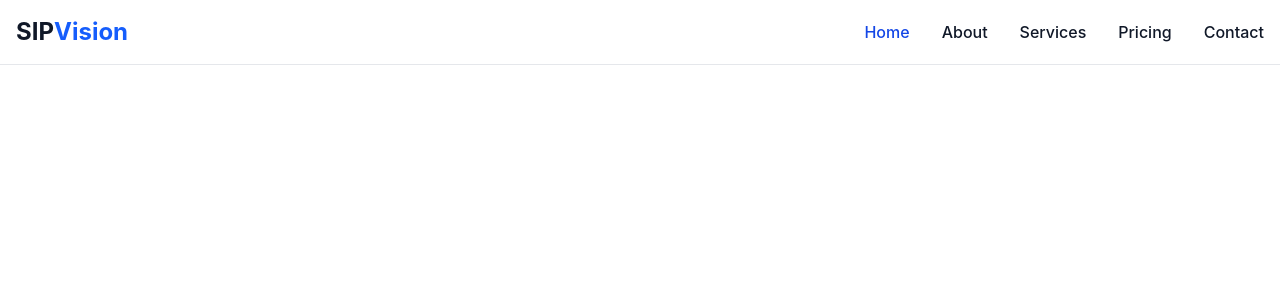
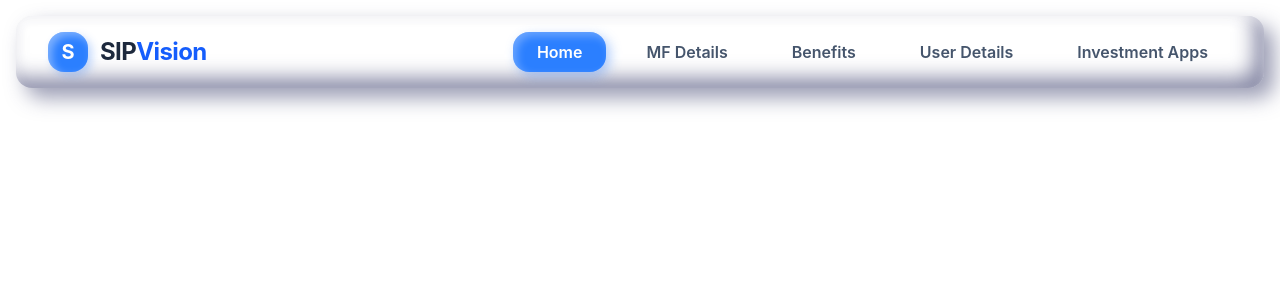
Before and after one commit to Codomania-Legends/SIPVision, a React (Vite) app: page /navbar in a window 1280 px wide. Shown: the top 300 px of the page. Built offline with nearby package versions, Linux system fonts and the light colour scheme.

Commit message:
adding Navbar

```diff
--- a/src/Components/Navbar/Navbar.jsx
+++ b/src/Components/Navbar/Navbar.jsx
@@ -3,12 +3,18 @@ import React, { useState } from 'react';
 function Navbar() {
   const [isOpen, setIsOpen] = useState(false);
 
+
   return (
-    <nav className="fixed w-full z-20 top-0 start-0 border-b border-gray-200 bg-white dark:bg-gray-900 dark:border-gray-600">
-      <div className="max-w-screen-xl flex flex-wrap items-center justify-between mx-auto p-4">
+    <div className="fixed w-full z-20 top-4 px-4">
+      <nav className={`max-w-screen-xl mx-auto p-4 small-box-shadow rounded-2xl`}>
+        <div className="flex flex-wrap items-center justify-between mx-auto px-4">
+
           {/* Logo Section */}
-        <a href="/" className="flex items-center space-x-3 rtl:space-x-reverse">
-          <span className="self-center text-2xl font-bold whitespace-nowrap text-gray-900 dark:text-white">
+          <a href="/" className="flex items-center space-x-3 group">
+            <div className="w-10 h-10 bg-blue-500 rounded-2xl flex items-center justify-center shadow-[inset_4px_4px_8px_rgba(255,255,255,0.4),4px_4px_8px_rgba(59,130,246,0.3)]">
+               <span className="text-white font-bold text-xl">S</span>
+            </div>
+            <span className="self-center text-2xl font-bold tracking-tight text-slate-800">
               SIP<span className="text-blue-600">Vision</span>
             </span>
           </a>
@@ -16,39 +22,33 @@ function Navbar() {
           {/* Mobile Menu Button */}
           <button
             onClick={() => setIsOpen(!isOpen)}
-          type="button"
-          className="inline-flex items-center p-2 w-10 h-10 justify-center text-sm text-gray-500 rounded-lg md:hidden hover:bg-gray-100 focus:outline-none focus:ring-2 focus:ring-gray-200 dark:text-gray-400 dark:hover:bg-gray-700 dark:focus:ring-gray-600"
-          aria-controls="navbar-default"
-          aria-expanded={isOpen}
+            className={`md:hidden p-2 rounded-xl border border-white/40 shadow-[inset_2px_2px_4px_rgba(255,255,255,1),2px_2px_4px_rgba(0,0,0,0.1)] active:shadow-inner transition-all`}
           >
-          <span className="sr-only">Open main menu</span>
-          <svg className="w-5 h-5" aria-hidden="true" xmlns="http://www.w3.org/2000/svg" fill="none" viewBox="0 0 17 14">
-            <path stroke="currentColor" strokeLinecap="round" strokeLinejoin="round" strokeWidth="2" d="M1 1h15M1 7h15M1 13h15"/>
+            <svg className="w-6 h-6 text-slate-600" fill="none" stroke="currentColor" viewBox="0 0 24 24">
+              <path strokeLinecap="round" strokeLinejoin="round" strokeWidth="2" d={isOpen ? "M6 18L18 6M6 6l12 12" : "M4 6h16M4 12h16M4 18h16"} />
             </svg>
           </button>
 
           {/* Navigation Links */}
-        <div className={`${isOpen ? 'block' : 'hidden'} w-full md:block md:w-auto`} id="navbar-default">
-          <ul className="font-medium flex flex-col p-4 md:p-0 mt-4 border border-gray-100 rounded-lg bg-gray-50 md:flex-row md:space-x-8 rtl:space-x-reverse md:mt-0 md:border-0 md:bg-white dark:bg-gray-800 md:dark:bg-gray-900 dark:border-gray-700">
+          <div className={`${isOpen ? 'block' : 'hidden'} w-full md:block md:w-auto mt-4 md:mt-0`}>
+            <ul className="flex flex-col md:flex-row md:space-x-4 space-y-2 md:space-y-0 font-semibold text-slate-600">
               <li>
-              <a href="#" className="block py-2 px-3 text-white bg-blue-700 rounded md:bg-transparent md:text-blue-700 md:p-0 dark:text-white md:dark:text-blue-500" aria-current="page">Home</a>
+                <a href="#" className="block py-2 px-6 rounded-2xl bg-blue-500 text-white shadow-[inset_4px_4px_8px_rgba(255,255,255,0.3),4px_4px_12px_rgba(59,130,246,0.4)] hover:scale-105 transition-transform">
+                  Home
+                </a>
               </li>
-            <li>
-              <a href="#" className="block py-2 px-3 text-gray-900 rounded hover:bg-gray-100 md:hover:bg-transparent md:border-0 md:hover:text-blue-700 md:p-0 dark:text-white md:dark:hover:text-blue-500 dark:hover:bg-gray-700 dark:hover:text-white md:dark:hover:bg-transparent">About</a>
+              {['MF Details', 'Benefits', 'User Details', 'Investment Apps'].map((item) => (
+                <li key={item}>
+                  <a href="#" className="block py-2 px-6 rounded-2xl hover:bg-slate-100/50 hover:shadow-[inset_2px_2px_4px_rgba(0,0,0,0.05)] transition-all">
+                    {item}
+                  </a>
                 </li>
-            <li>
-              <a href="#" className="block py-2 px-3 text-gray-900 rounded hover:bg-gray-100 md:hover:bg-transparent md:border-0 md:hover:text-blue-700 md:p-0 dark:text-white md:dark:hover:text-blue-500 dark:hover:bg-gray-700 dark:hover:text-white md:dark:hover:bg-transparent">Services</a>
-            </li>
-            <li>
-              <a href="#" className="block py-2 px-3 text-gray-900 rounded hover:bg-gray-100 md:hover:bg-transparent md:border-0 md:hover:text-blue-700 md:p-0 dark:text-white md:dark:hover:text-blue-500 dark:hover:bg-gray-700 dark:hover:text-white md:dark:hover:bg-transparent">Pricing</a>
-            </li>
-            <li>
-              <a href="#" className="block py-2 px-3 text-gray-900 rounded hover:bg-gray-100 md:hover:bg-transparent md:border-0 md:hover:text-blue-700 md:p-0 dark:text-white md:dark:hover:text-blue-500 dark:hover:bg-gray-700 dark:hover:text-white md:dark:hover:bg-transparent">Contact</a>
-            </li>
+              ))}
             </ul>
           </div>
         </div>
       </nav>
+    </div>
   );
 }
 
--- a/src/index.css
+++ b/src/index.css
@@ -1 +1,47 @@
 @import "tailwindcss";
+
+.big-box-shadow {
+    transition-duration: 0.5s;
+    overflow-x: hidden;
+    background-color: var(--boxColor);
+    box-shadow:
+        35px 35px 68px rgba(58, 62, 108, 0.5),
+        inset 0 12px 30px rgba(255, 255, 255, 0.5),
+        inset -12px -12px 30px rgba(58, 62, 108, 0.6);
+}
+
+.medium-box-shadow {
+    transition-duration: 0.5s;
+    background-color: var(--boxColor);
+    box-shadow:
+        20px 20px 40px rgba(58, 62, 108, 0.5),
+        inset 15px 15px 30px rgba(255, 255, 255, 0.5),
+        inset -20px -20px 30px rgba(58, 62, 108, 0.6)
+}
+
+.small-box-shadow {
+    transition-duration: 0.5s;
+    overflow-x: hidden;
+    background-color: var(--boxColor);
+    box-shadow:
+        10px 10px 20px rgba(58, 62, 108, 0.5),
+        inset 0 5px 10px rgba(255, 255, 255, 0.5),
+        inset -10px -10px 20px rgba(58, 62, 108, 0.6);
+}
+
+.white{ --boxColor: #FFFFFF; }
+.blue{ --boxColor: #7F77FF; }
+.off-blue{ --boxColor: #D4D2FF; }
+.dark-blue{ --boxColor: #8387C3; }
+.darker-blue{ --boxColor: #534DB4; }
+.red{ --boxColor: #FF7768; }
+.yellow{ --boxColor: #F2C248; }
+.green{ --boxColor: #54F248; }
+.black{ --boxColor: #212121; }
+
+.big-box-shadow:hover{
+    scale: 1.02;
+}
+.big-box-shadow:active{
+    scale: 0.9;
+}
```
Lines whose indentation alone changed are shown as unchanged.
